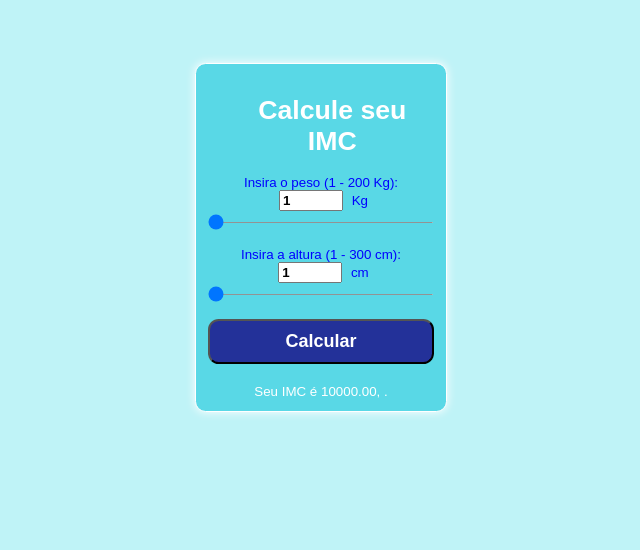
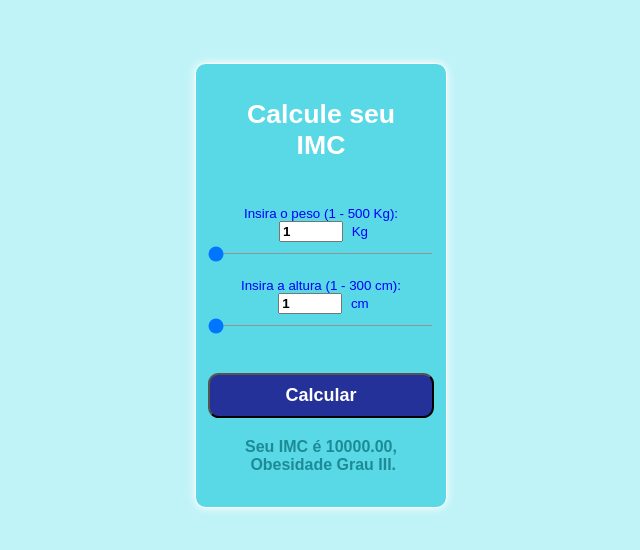
Before and after one commit to adbosa/imc_calc, a plain HTML site: page index.html in a window 1280 px wide. Both pictures are taken after a click on the button "Calcular". Shown: the whole page, without its empty margins (319-959 px from the left). Drawn offline with Linux system fonts and the light colour scheme.

Commit message:
Style adjustment in result message.

```diff
--- a/index.html
+++ b/index.html
@@ -12,10 +12,10 @@
     <form action="">
 
       <div class="container-dados">
-        <label for="numberPeso">Insira o peso (1 - 200 Kg):</label>
-        <input id="numberPeso" class="input-number" type="number" min="1" max="200" value="1" required oninput="rangePeso.value=numberPeso.value" />
+        <label for="numberPeso">Insira o peso (1 - 500 Kg):</label>
+        <input id="numberPeso" class="input-number" type="number" min="1" max="500" value="1" required oninput="rangePeso.value=numberPeso.value" />
         <p class="medidas">Kg</p>
-        <input id="rangePeso" class="slider" type="range" min="1" max="200" value="1" oninput="numberPeso.value=rangePeso.value" />
+        <input id="rangePeso" class="slider" type="range" min="1" max="500" value="1" oninput="numberPeso.value=rangePeso.value" />
       </div>
 
       <div class="container-dados">
--- a/script.js
+++ b/script.js
@@ -21,10 +21,11 @@ function calculandoIMC(){
             msg = "Obesidade Grau I";
         }else if(imc < 40){
             msg = "Obesidade Grau II";
-        }else if(imc <= 40){
+        }else if(imc >= 40){
             msg = "Obesidade Grau III";
         }
-        resultado.textContent = `Seu IMC é ${imc}, ${msg}.`
+        resultado.setAttribute('style', 'white-space: pre;');
+        resultado.textContent = `Seu IMC é ${imc},\r\n ${msg}.`;
     }else{
         resultado.textContent = "Por gentileza, preencha todos os campos.";
     }
--- a/style.css
+++ b/style.css
@@ -5,7 +5,7 @@ html {
 }
 
 h1 {
-	margin-left: 10%;
+	margin: 10% 10% 20%;
 	text-align: center;
 }
 
@@ -53,9 +53,14 @@ h1 {
 	color:white;
 	border-radius: 0.8rem;
 	cursor: pointer;
+	margin-top: 10%;
 }
 
 #resultado{
+	font-size: larger;
+	font-weight: bold;
 	text-align: center;
 	margin-top: 20px;
+	margin-bottom: 20px;
+	color: #1d8b96;
 }
```
